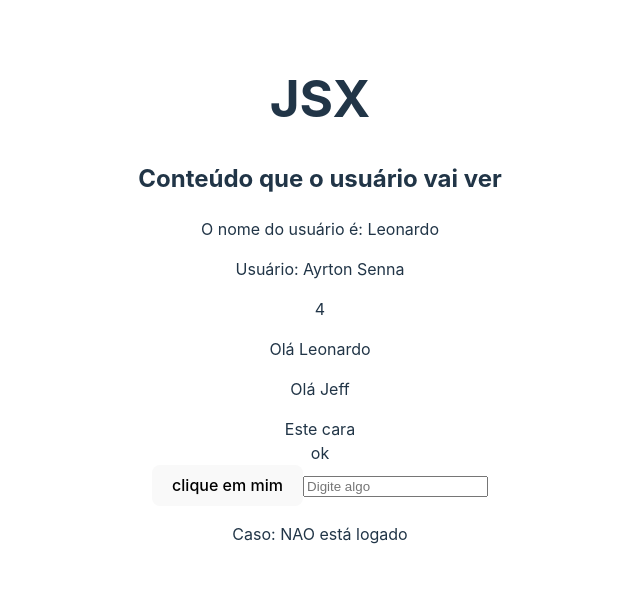
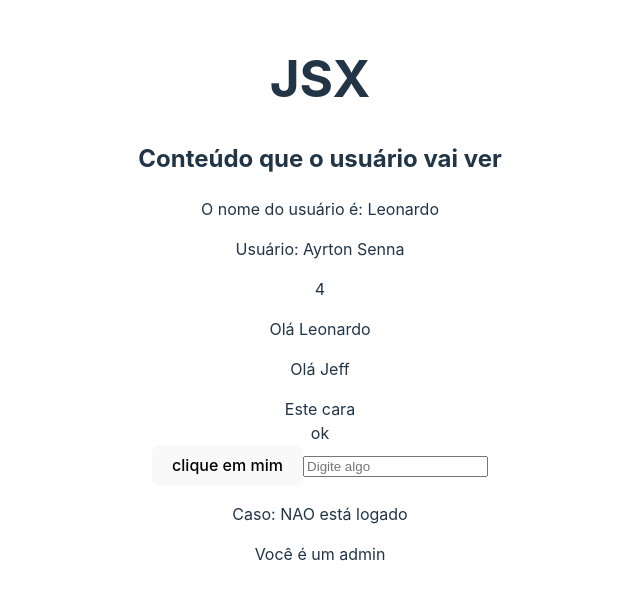
Before and after one commit to francojeferson/react-core-fundamentals, a React (Vite) app in the folder 2_jsx/: page / in a window 1280 px wide. Shown: the part 101-700 px from the top of the page, without its empty margins (320-960 px from the left). Built offline with nearby package versions, Linux system fonts and the light colour scheme.

Commit message:
docs(jsx): update JsxExamples.jsx

```diff
--- a/2_jsx/src/components/JsxExamples.jsx
+++ b/2_jsx/src/components/JsxExamples.jsx
@@ -13,6 +13,8 @@ const JsxExamples = () => {
   }
 
   const isUserLoggedIn = false;
+
+  const userRole = "admin";
 
   return (
     <div>
@@ -49,6 +51,14 @@ const JsxExamples = () => {
           <p>Caso: NAO está logado</p>
         </div>
       )}
+
+      <p>
+        {userRole === "admin" && (
+          <div>
+            <p>Você é um admin</p>
+          </div>
+        )}
+      </p>
     </div>
   );
 };
```
